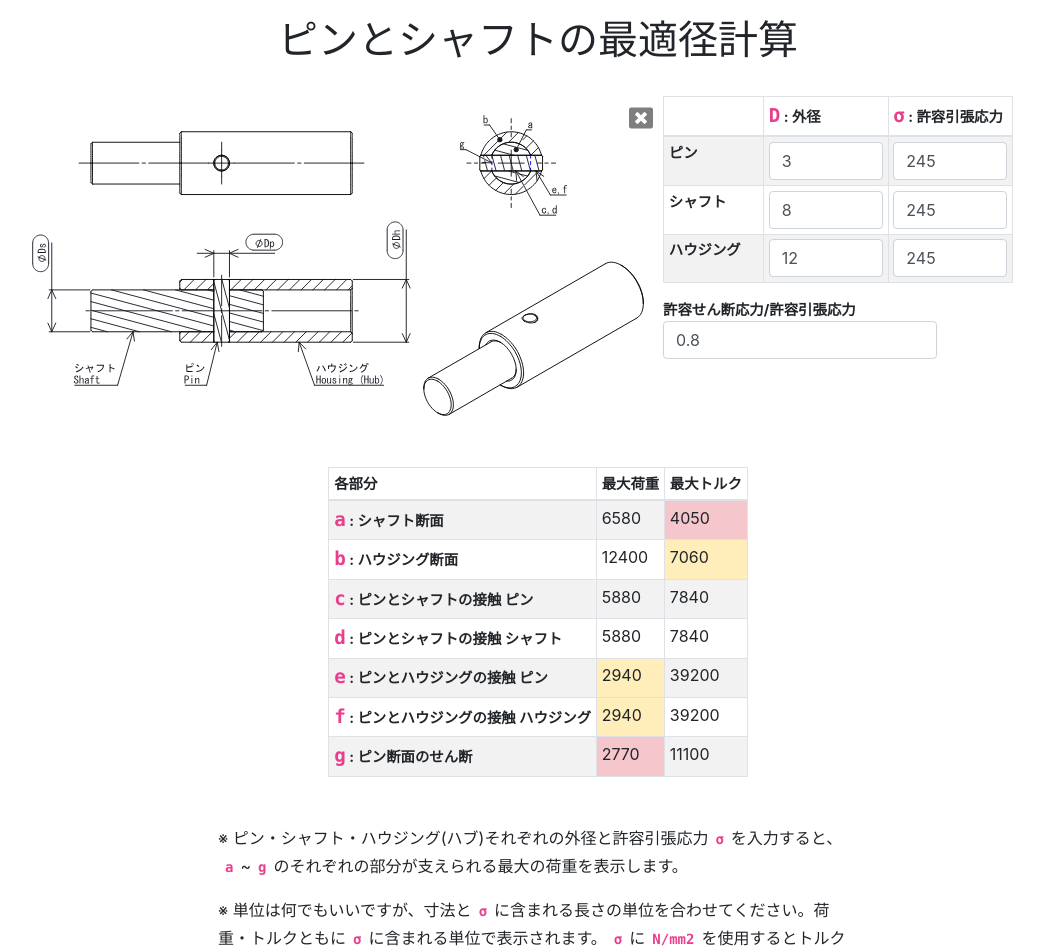
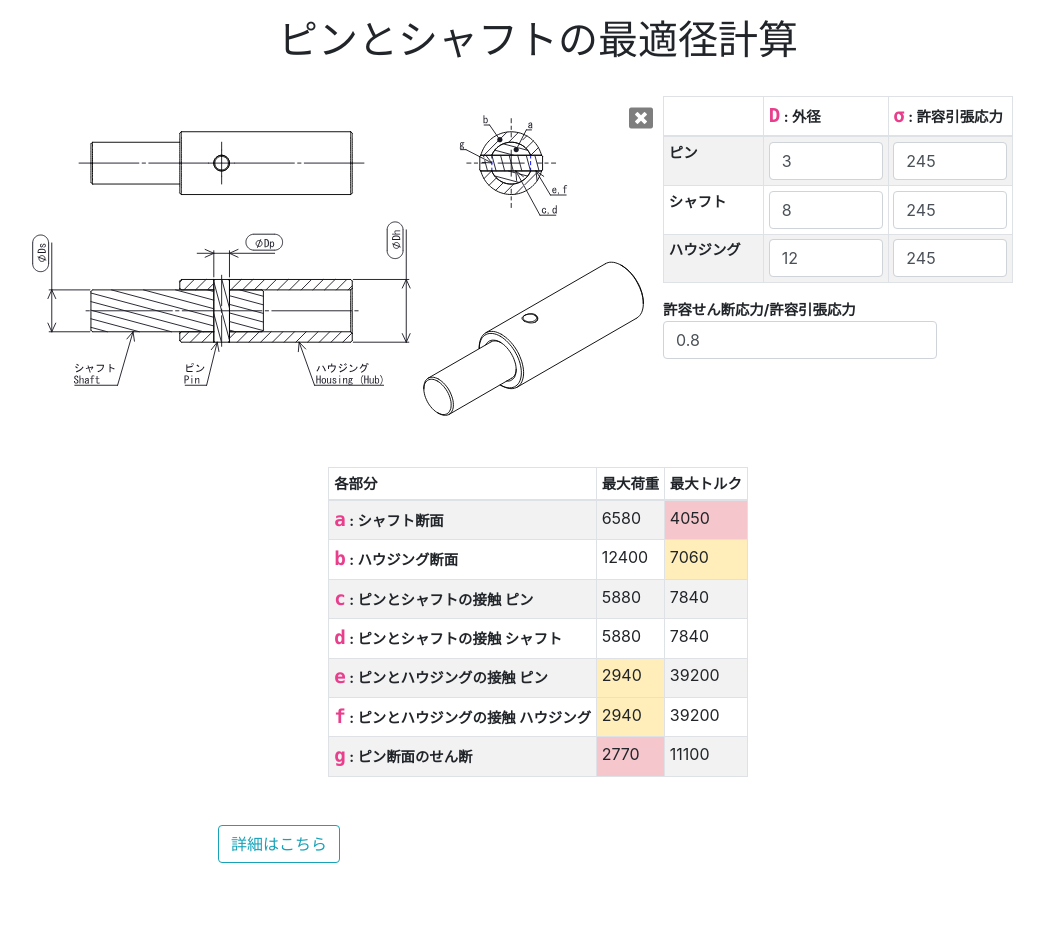
Before and after one commit to mshackers/pin-shaft-diameter-optimizer, a Vue app: page / in a window 1280 px wide. Shown: the top 952 px of the page, without its empty margins (102-1146 px from the left). After the commit the page ends 895 px from the top, so only its background shows below. Built offline with nearby package versions, Linux system fonts and the light colour scheme.

Commit message:
トップの説明削除

```diff
--- a/src/App.vue
+++ b/src/App.vue
@@ -117,7 +117,7 @@ label {
         <output-table class="output-table" :results="[a,b,c,d,e,f,g]" />
       </div>
     </div>
-    <notation />
+    <!-- <notation /> -->
     <div class="detail-button-container">
       <button class="btn btn-outline-info" @click="modalOpen=true">詳細はこちら</button>
     </div>
```
